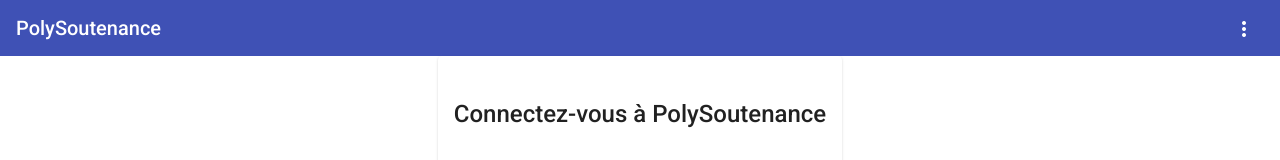
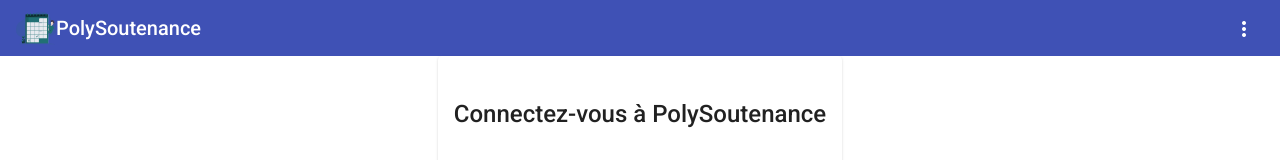
Before and after one commit to Ptut4APolytech/projet_soutenance, an Angular app in the folder frontend/: page / in a window 1280 px wide. Shown: the top 160 px of the page. Built offline with nearby package versions, Linux system fonts and the light colour scheme.

Commit message:
Added logo on navbar and favicon

```diff
--- a/frontend/src/app/header/header.component.html
+++ b/frontend/src/app/header/header.component.html
@@ -1,5 +1,6 @@
 <header>
   <mat-toolbar color="primary">
+    <img src="../../assets/logo.svg" alt="">
     <span>PolySoutenance</span>
     <span class="spacer"></span>
     <button mat-icon-button>
--- a/frontend/src/app/header/header.component.scss
+++ b/frontend/src/app/header/header.component.scss
@@ -1,5 +1,10 @@
 mat-toolbar {
   height: 7vh;
+}
+
+img {
+  height: 2em;
+  width: 2em;
 }
 
 .spacer {
```
Also changed, not shown: frontend/src/assets/logo.svg (added), 1 other file (tests, documents, lock files or other folders).
